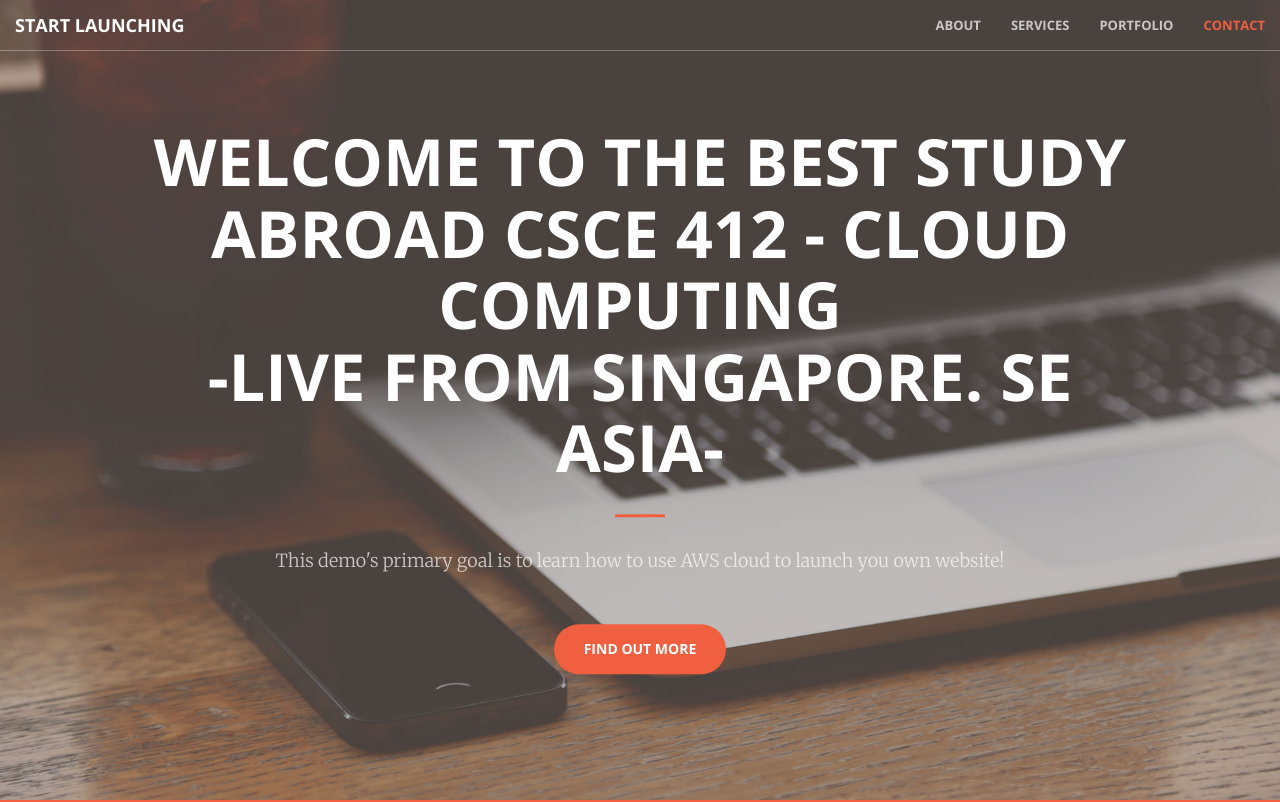
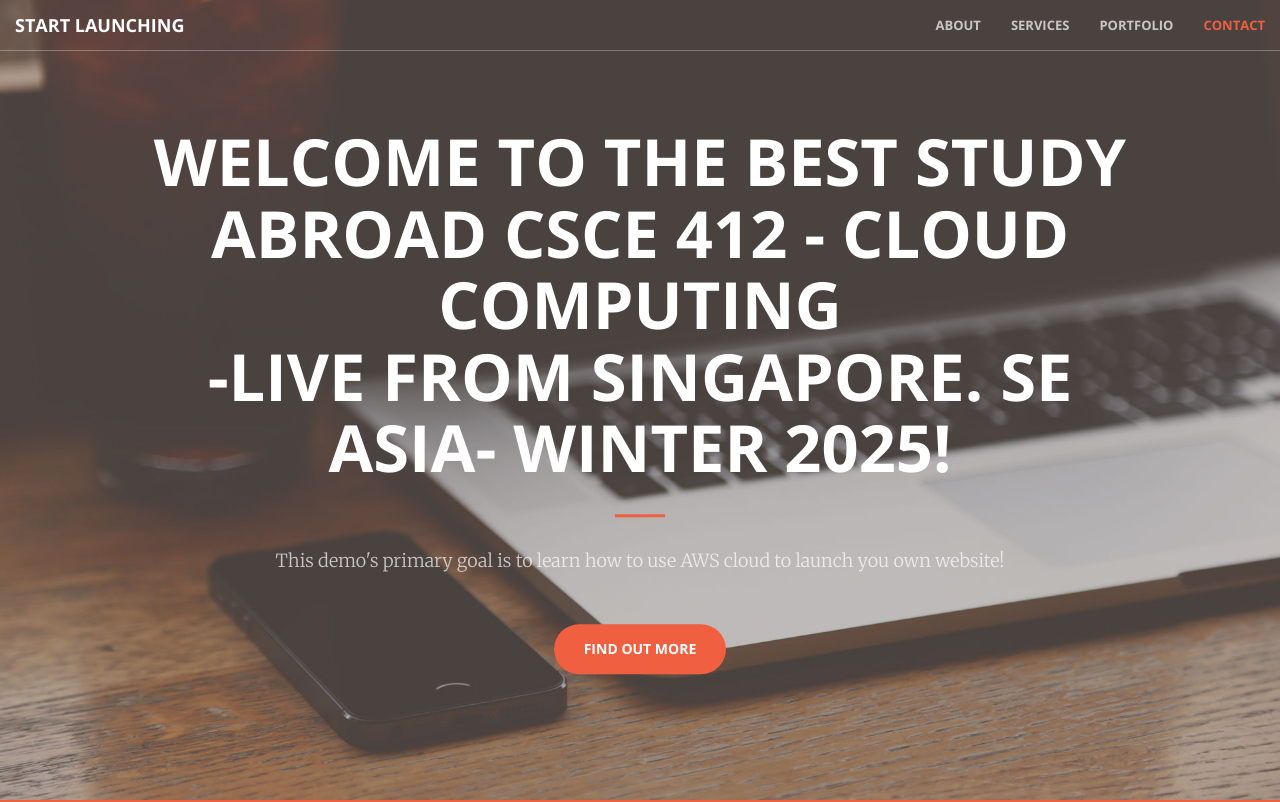
Before and after one commit to rslight/csce412roblight.us, a plain HTML site: page index.html in a window 1280 px wide. Shown: the top 802 px of the page. Drawn offline with nearby package versions, Linux system fonts and the light colour scheme.

Commit message:
update html

```diff
--- a/index.html
+++ b/index.html
@@ -75,7 +75,7 @@
         <div class="header-content">
             <div class="header-content-inner">
                 <h1>WELCOME TO the best Study Abroad CSCE 412 - Cloud Computing</h1>
-                <h1>-Live from Singapore.  SE Asia-</h1>
+                <h1>-Live from Singapore.  SE Asia- Winter 2025!</h1>
                 <hr>
                 <p>This demo's primary goal is to learn how to use AWS cloud to launch you own website!</p>
                 <a href="#about" class="btn btn-primary btn-xl page-scroll">Find Out More</a>
```
Also changed, not shown: 2 other files.
